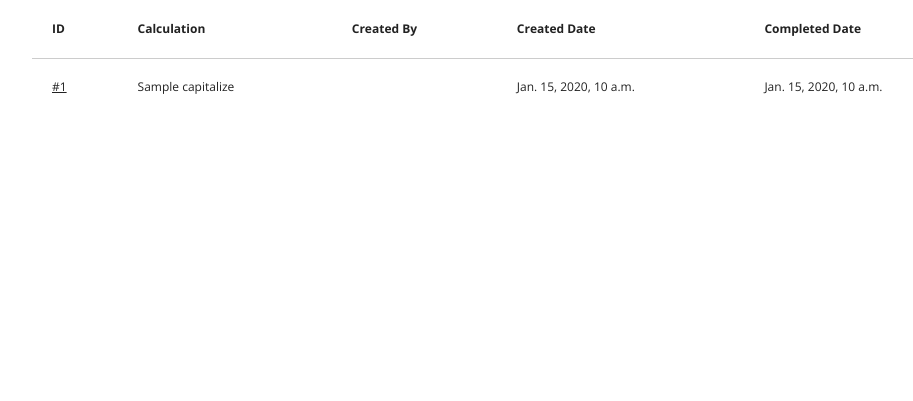
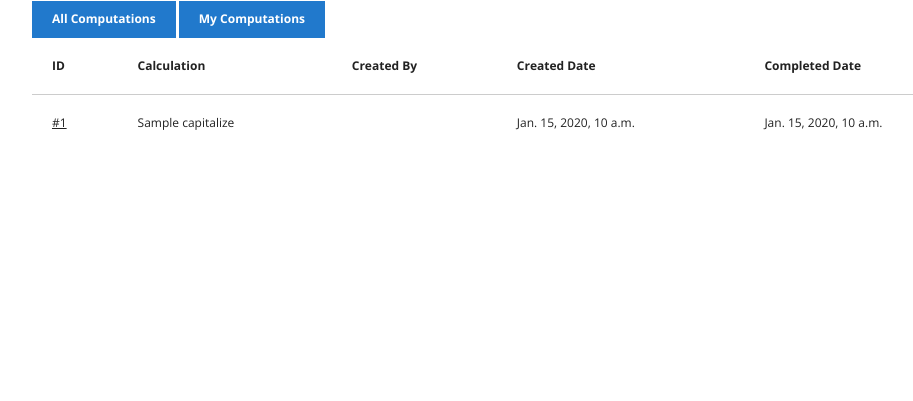
Before and after one commit to Hashbrown777/bom-frontend, a Django app: template climateanalyser/templates/computations.html in a window 1280 px wide. Shown: the part 131-532 px from the top of the page, without its empty margins (128-1041 px from the left). Run offline with Django 3.2, Linux system fonts and the light colour scheme; the template is opened without the code that fills it: most values are stand-ins (such as "Sample title", 1, 10 or a date in 2020); parts of the project's set-up code (start-up, migrations or seed data) failed here and were passed over; some libraries are stand-ins or nearby versions.

Commit message:
Added buttons for switching between viewing public/current user's calculations. Need to implement functionality behind these.

```diff
--- a/climateanalyser/templates/computations.html
+++ b/climateanalyser/templates/computations.html
@@ -1,6 +1,11 @@
 {% extends 'base.html' %}
 
 {% block content %}
+
+<div class="controls">
+<a href="#" class="button all_computations">All Computations</a>
+<a href="#" class="button my_computations">My Computations</a>
+</div>
 
 <table class="computations">
    <thead>
--- a/static/css/main.css
+++ b/static/css/main.css
@@ -15,7 +15,7 @@ body {
    text-decoration:none;
    color:#ffffff;
    font-weight:bold;
-   display:block;
+   display:inline-block;
 }
 
 .button:hover {
@@ -115,3 +115,7 @@ tbody tr:hover {
    width:50%;
    max-width:500px;
 }
+
+.controls .button.my_computations {
+   margin-right:20px;
+}
```
